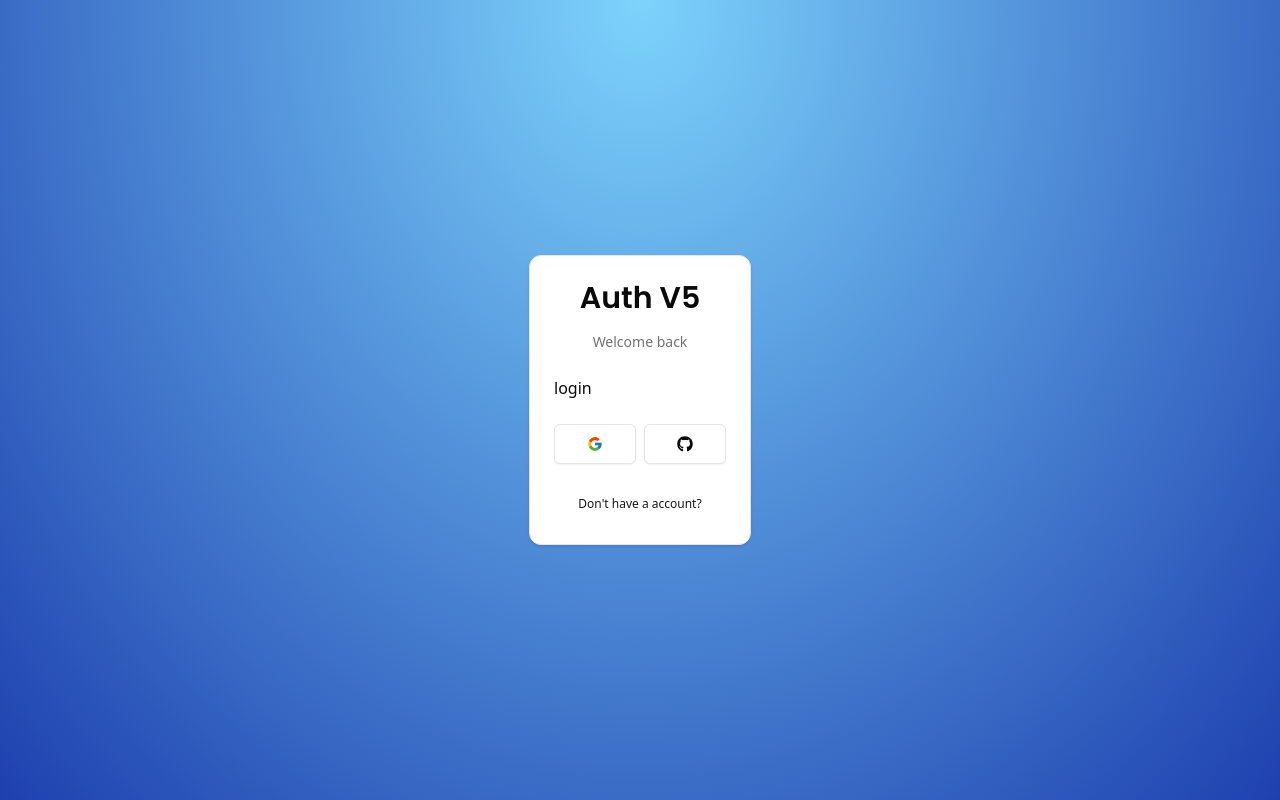
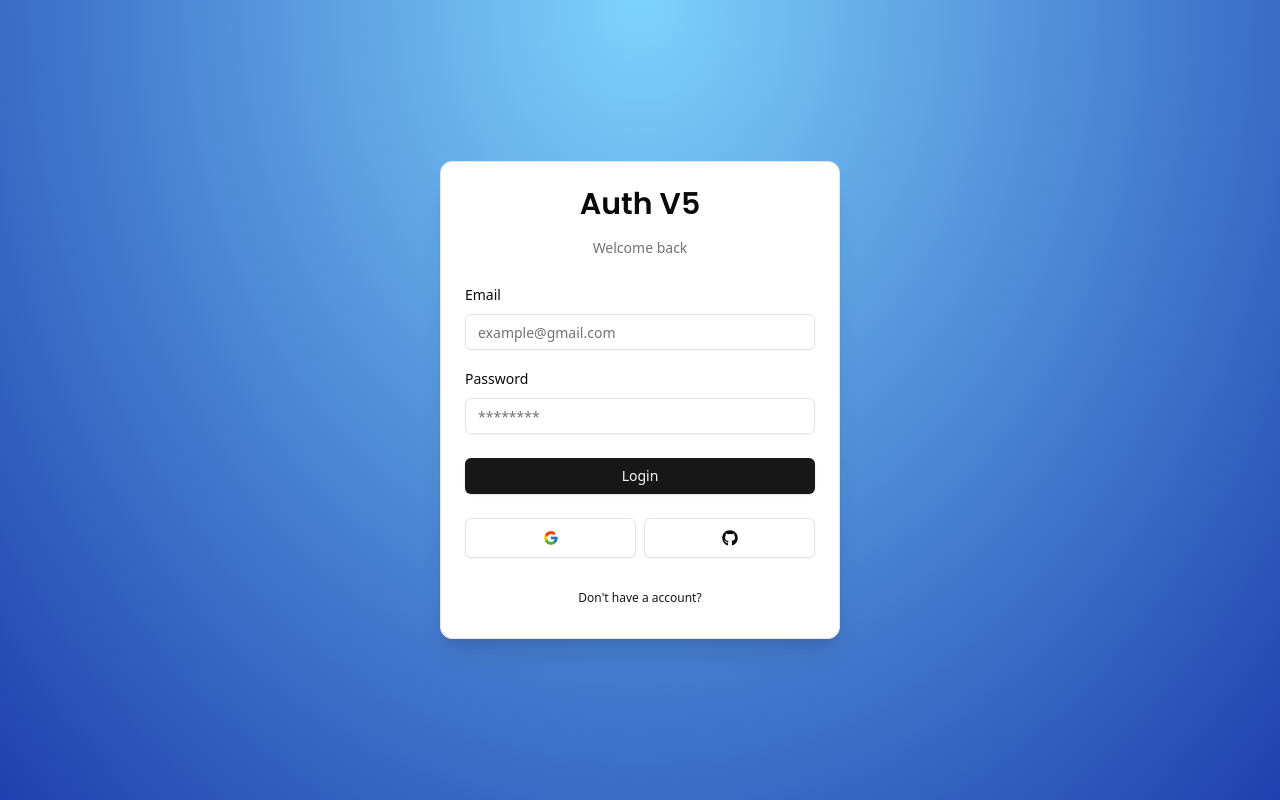
Before and after one commit to Shariful-Islam-Saju/Auth-JS, a Next.js app: page /login in a window 1280 px wide. Built offline with nearby package versions, Linux system fonts and the light colour scheme.

Commit message:
create login page

```diff
--- a/package.json
+++ b/package.json
@@ -9,6 +9,8 @@
     "lint": "next lint"
   },
   "dependencies": {
+    "@hookform/resolvers": "^3.10.0",
+    "@radix-ui/react-label": "^2.1.2",
     "@radix-ui/react-slot": "^1.1.2",
     "class-variance-authority": "^0.7.1",
     "clsx": "^2.1.1",
@@ -16,9 +18,11 @@
     "next": "15.1.6",
     "react": "^19.0.0",
     "react-dom": "^19.0.0",
+    "react-hook-form": "^7.54.2",
     "react-icons": "^5.4.0",
     "tailwind-merge": "^3.0.1",
-    "tailwindcss-animate": "^1.0.7"
+    "tailwindcss-animate": "^1.0.7",
+    "zod": "^3.24.1"
   },
   "devDependencies": {
     "@eslint/eslintrc": "^3",
--- a/src/app/(auth)/layout.tsx
+++ b/src/app/(auth)/layout.tsx
@@ -2,7 +2,7 @@
 
 const layout = ({ children }: { children: ReactNode }) => {
   return (
-    <div className="flex h-full flex-col items-center justify-center ">
+    <div className="flex h-full  items-center justify-center ">
       {children}
     </div>
   );
--- a/src/components/auth/CardWrapper.tsx
+++ b/src/components/auth/CardWrapper.tsx
@@ -20,7 +20,7 @@
   showSocial,
 }: cardWrapperProps) => {
   return (
-    <Card>
+    <Card className="w-[400px] shadow-xl hover:scale-105 hover:shadow-md duration-300">
       <CardHeader>
         <Header label={headerLabel} />
       </CardHeader>
--- a/src/components/auth/LoginForm.tsx
+++ b/src/components/auth/LoginForm.tsx
@@ -1,7 +1,32 @@
-import React from "react";
+"use client";
+import { zodResolver } from "@hookform/resolvers/zod";
+import { useForm } from "react-hook-form";
+import * as z from "zod";
 import CardWrapper from "./CardWrapper";
+import {
+  Form,
+  FormControl,
+  FormField,
+  FormItem,
+  FormLabel,
+  FormMessage,
+} from "../ui/form";
+import { LoginSchemas } from "@/schemas";
+import { Input } from "../ui/input";
+import { Button } from "../ui/button";
 
 export const LoginForm = () => {
+  const form = useForm<z.infer<typeof LoginSchemas>>({
+    resolver: zodResolver(LoginSchemas),
+    defaultValues: {
+      email: "",
+      password: "",
+    },
+  });
+
+  const onSubmit = (values: z.infer<typeof LoginSchemas>) => {
+    console.log(values);
+  };
   return (
     <CardWrapper
       headerLabel="Welcome back"
@@ -9,7 +34,45 @@
       backButtonLabel="Don't have a account?"
       showSocial
     >
-      login
+      <Form {...form}>
+        <form onSubmit={form.handleSubmit(onSubmit)} className="space-y-6">
+          <div className="space-y-4">
+            <FormField
+              control={form.control}
+              name="email"
+              render={({ field }) => (
+                <FormItem>
+                  <FormLabel>Email</FormLabel>
+                  <FormControl>
+                    <Input
+                      {...field}
+                      placeholder="example@gmail.com"
+                      type="email"
+                    />
+                  </FormControl>
+                  <FormMessage />
+                </FormItem>
+              )}
+            />
+            <FormField
+              control={form.control}
+              name="password"
+              render={({ field }) => (
+                <FormItem>
+                  <FormLabel>Password</FormLabel>
+                  <FormControl>
+                    <Input {...field} placeholder="********" type="password" />
+                  </FormControl>
+                  <FormMessage />
+                </FormItem>
+              )}
+            />
+          </div>
+          <Button type="submit" className="w-full">
+            Login
+          </Button>
+        </form>
+      </Form>
     </CardWrapper>
   );
 };
--- /dev/null
+++ b/src/components/ui/form.tsx
@@ -0,0 +1,178 @@
+"use client"
+
+import * as React from "react"
+import * as LabelPrimitive from "@radix-ui/react-label"
+import { Slot } from "@radix-ui/react-slot"
+import {
+  Controller,
+  ControllerProps,
+  FieldPath,
+  FieldValues,
+  FormProvider,
+  useFormContext,
+} from "react-hook-form"
+
+import { cn } from "@/lib/utils"
+import { Label } from "@/components/ui/label"
+
+const Form = FormProvider
+
+type FormFieldContextValue<
+  TFieldValues extends FieldValues = FieldValues,
+  TName extends FieldPath<TFieldValues> = FieldPath<TFieldValues>
+> = {
+  name: TName
+}
+
+const FormFieldContext = React.createContext<FormFieldContextValue>(
+  {} as FormFieldContextValue
+)
+
+const FormField = <
+  TFieldValues extends FieldValues = FieldValues,
+  TName extends FieldPath<TFieldValues> = FieldPath<TFieldValues>
+>({
+  ...props
+}: ControllerProps<TFieldValues, TName>) => {
+  return (
+    <FormFieldContext.Provider value={{ name: props.name }}>
+      <Controller {...props} />
+    </FormFieldContext.Provider>
+  )
+}
+
+const useFormField = () => {
+  const fieldContext = React.useContext(FormFieldContext)
+  const itemContext = React.useContext(FormItemContext)
+  const { getFieldState, formState } = useFormContext()
+
+  const fieldState = getFieldState(fieldContext.name, formState)
+
+  if (!fieldContext) {
+    throw new Error("useFormField should be used within <FormField>")
+  }
+
+  const { id } = itemContext
+
+  return {
+    id,
+    name: fieldContext.name,
+    formItemId: `${id}-form-item`,
+    formDescriptionId: `${id}-form-item-description`,
+    formMessageId: `${id}-form-item-message`,
+    ...fieldState,
+  }
+}
+
+type FormItemContextValue = {
+  id: string
+}
+
+const FormItemContext = React.createContext<FormItemContextValue>(
+  {} as FormItemContextValue
+)
+
+const FormItem = React.forwardRef<
+  HTMLDivElement,
+  React.HTMLAttributes<HTMLDivElement>
+>(({ className, ...props }, ref) => {
+  const id = React.useId()
+
+  return (
+    <FormItemContext.Provider value={{ id }}>
+      <div ref={ref} className={cn("space-y-2", className)} {...props} />
+    </FormItemContext.Provider>
+  )
+})
+FormItem.displayName = "FormItem"
+
+const FormLabel = React.forwardRef<
+  React.ElementRef<typeof LabelPrimitive.Root>,
+  React.ComponentPropsWithoutRef<typeof LabelPrimitive.Root>
+>(({ className, ...props }, ref) => {
+  const { error, formItemId } = useFormField()
+
+  return (
+    <Label
+      ref={ref}
+      className={cn(error && "text-destructive", className)}
+      htmlFor={formItemId}
+      {...props}
+    />
+  )
+})
+FormLabel.displayName = "FormLabel"
+
+const FormControl = React.forwardRef<
+  React.ElementRef<typeof Slot>,
+  React.ComponentPropsWithoutRef<typeof Slot>
+>(({ ...props }, ref) => {
+  const { error, formItemId, formDescriptionId, formMessageId } = useFormField()
+
+  return (
+    <Slot
+      ref={ref}
+      id={formItemId}
+      aria-describedby={
+        !error
+          ? `${formDescriptionId}`
+          : `${formDescriptionId} ${formMessageId}`
+      }
+      aria-invalid={!!error}
+      {...props}
+    />
+  )
+})
+FormControl.displayName = "FormControl"
+
+const FormDescription = React.forwardRef<
+  HTMLParagraphElement,
+  React.HTMLAttributes<HTMLParagraphElement>
+>(({ className, ...props }, ref) => {
+  const { formDescriptionId } = useFormField()
+
+  return (
+    <p
+      ref={ref}
+      id={formDescriptionId}
+      className={cn("text-[0.8rem] text-muted-foreground", className)}
+      {...props}
+    />
+  )
+})
+FormDescription.displayName = "FormDescription"
+
+const FormMessage = React.forwardRef<
+  HTMLParagraphElement,
+  React.HTMLAttributes<HTMLParagraphElement>
+>(({ className, children, ...props }, ref) => {
+  const { error, formMessageId } = useFormField()
+  const body = error ? String(error?.message) : children
+
+  if (!body) {
+    return null
+  }
+
+  return (
+    <p
+      ref={ref}
+      id={formMessageId}
+      className={cn("text-[0.8rem] font-medium text-destructive", className)}
+      {...props}
+    >
+      {body}
+    </p>
+  )
+})
+FormMessage.displayName = "FormMessage"
+
+export {
+  useFormField,
+  Form,
+  FormItem,
+  FormLabel,
+  FormControl,
+  FormDescription,
+  FormMessage,
+  FormField,
+}
--- /dev/null
+++ b/src/components/ui/input.tsx
@@ -0,0 +1,22 @@
+import * as React from "react"
+
+import { cn } from "@/lib/utils"
+
+const Input = React.forwardRef<HTMLInputElement, React.ComponentProps<"input">>(
+  ({ className, type, ...props }, ref) => {
+    return (
+      <input
+        type={type}
+        className={cn(
+          "flex h-9 w-full rounded-md border border-input bg-transparent px-3 py-1 text-base shadow-sm transition-colors file:border-0 file:bg-transparent file:text-sm file:font-medium file:text-foreground placeholder:text-muted-foreground focus-visible:outline-none focus-visible:ring-1 focus-visible:ring-ring disabled:cursor-not-allowed disabled:opacity-50 md:text-sm",
+          className
+        )}
+        ref={ref}
+        {...props}
+      />
+    )
+  }
+)
+Input.displayName = "Input"
+
+export { Input }
--- /dev/null
+++ b/src/components/ui/label.tsx
@@ -0,0 +1,26 @@
+"use client"
+
+import * as React from "react"
+import * as LabelPrimitive from "@radix-ui/react-label"
+import { cva, type VariantProps } from "class-variance-authority"
+
+import { cn } from "@/lib/utils"
+
+const labelVariants = cva(
+  "text-sm font-medium leading-none peer-disabled:cursor-not-allowed peer-disabled:opacity-70"
+)
+
+const Label = React.forwardRef<
+  React.ElementRef<typeof LabelPrimitive.Root>,
+  React.ComponentPropsWithoutRef<typeof LabelPrimitive.Root> &
+    VariantProps<typeof labelVariants>
+>(({ className, ...props }, ref) => (
+  <LabelPrimitive.Root
+    ref={ref}
+    className={cn(labelVariants(), className)}
+    {...props}
+  />
+))
+Label.displayName = LabelPrimitive.Root.displayName
+
+export { Label }
--- /dev/null
+++ b/src/schemas/index.ts
@@ -0,0 +1,6 @@
+import * as z from "zod";
+
+export const LoginSchemas = z.object({
+  email: z.string().email("Type vaild email"),
+  password: z.string().min(6, "Minimum 6 charecters need"),
+});
```
Also changed, not shown: 1 other file (tests, documents, lock files or other folders).
